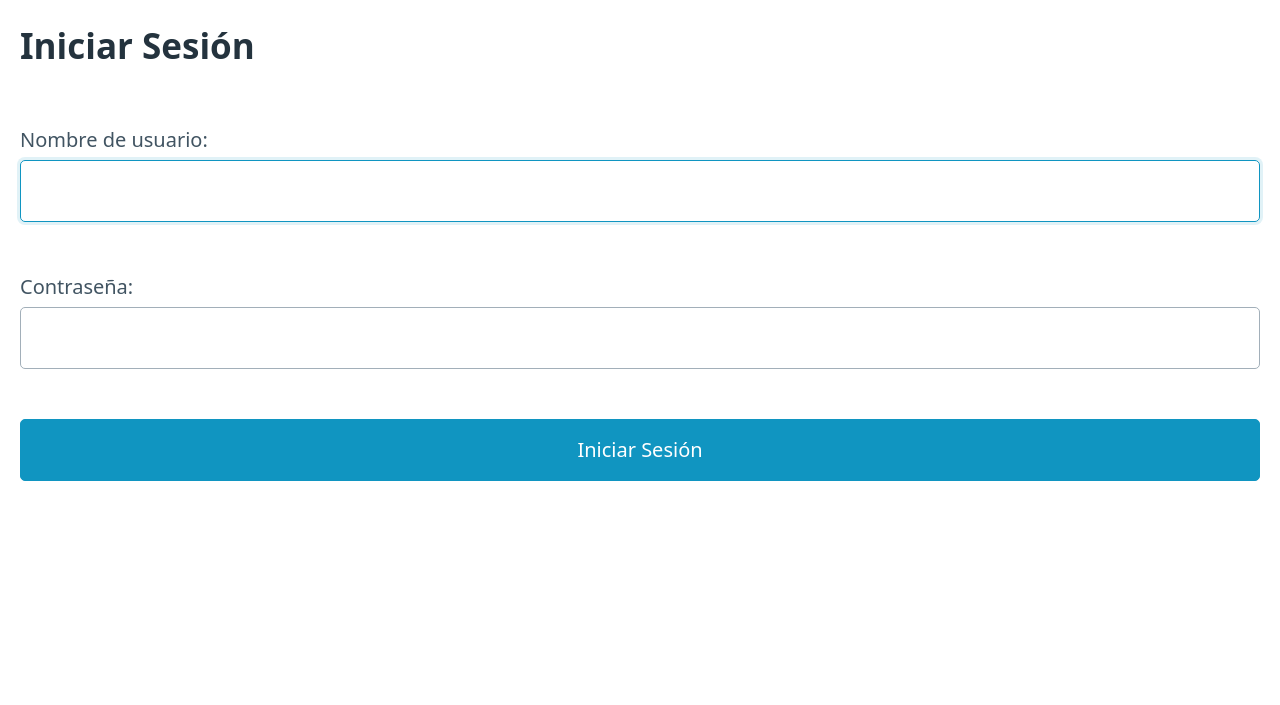
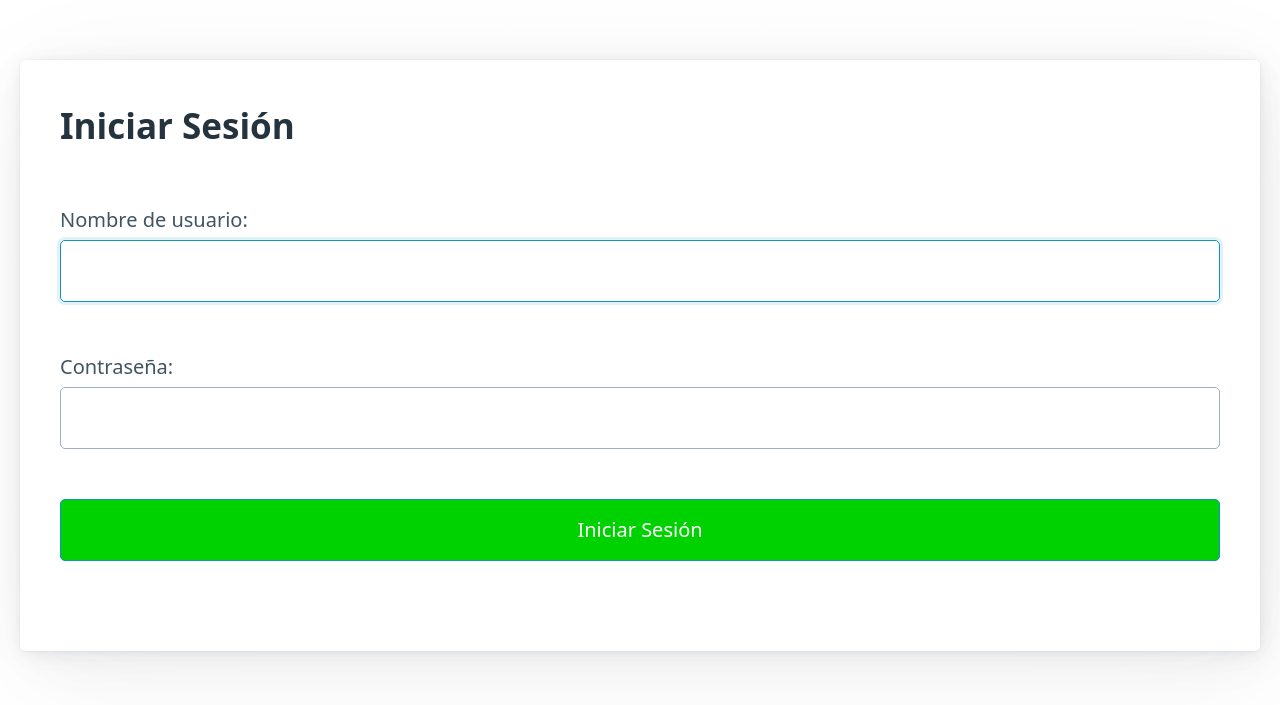
Before and after one commit to ieshm-2daw/libreria-dakkusu988, a Django app: page /accounts/login/ in a window 1280 px wide. Shown: the top 705 px of the page. Run offline with Django 4.2, Linux system fonts and the light colour scheme.

Commit message:
Ultimo cambio al CSS de los botones

```diff
--- a/templates/registration/logged_out.html
+++ b/templates/registration/logged_out.html
@@ -10,10 +10,11 @@
     <body style="padding: 20px;">
 
         {% block content %}
+        <article>
             <h2>Sesión Cerrada</h2>
-
             <p>Puedes <a href="{% url 'login' %}">Iniciar Sesión</a> de nuevo</p>
-            <a role="button" href="{% url 'login' %}">Iniciar Sesión</a>
+            <a role="button" href="{% url 'login' %}" style="background-color: rgb(0, 209, 0);">Iniciar Sesión</a>
+        </article>
 
         {% endblock %}
 
--- a/templates/registration/login.html
+++ b/templates/registration/login.html
@@ -10,14 +10,15 @@
     <body style="padding: 20px;">
 
         {% block content %}
+        <article>
             <h2>Iniciar Sesión</h2>
-
-            <form action="{% url 'login' %}" method="post">
-                {% csrf_token %}
-                {{ form.as_p }}
-                <input type="hidden" name="next" value="{{ next }}">
-                <p> <input type="submit" value="Iniciar Sesión"> </p>
-            </form>
+                <form action="{% url 'login' %}" method="post">
+                    {% csrf_token %}
+                    {{ form.as_p }}
+                    <input type="hidden" name="next" value="{{ next }}">
+                    <p> <input type="submit" value="Iniciar Sesión" style="background-color: rgb(0, 209, 0);"> </p>
+                </form>
+        </article>
         {% endblock %}
 
     </body>
```
